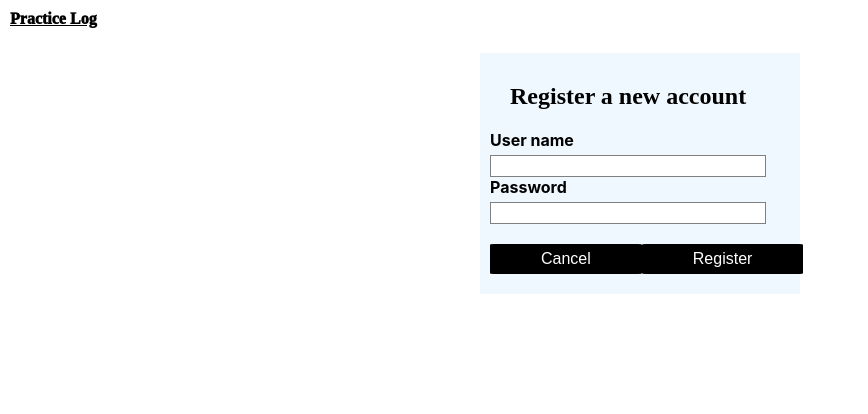
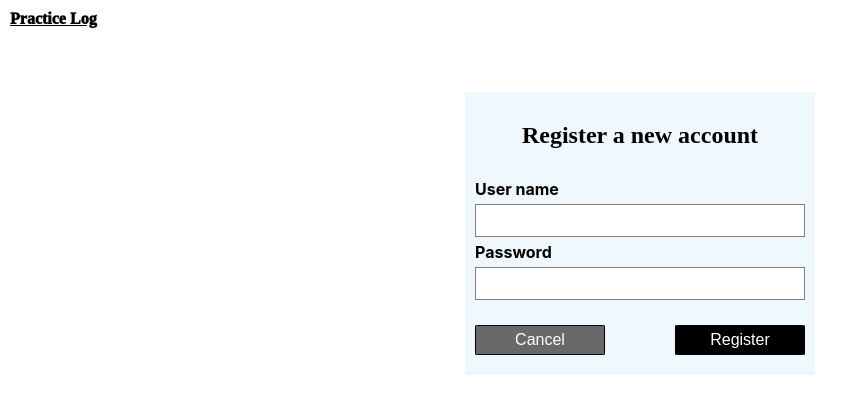
Before and after one commit to devlewis/practice-log-client, a React (Create React App) app: page /register in a window 1280 px wide. Shown: the top 414 px of the page, without its empty margins (0-868 px from the left). Built offline with nearby package versions, Linux system fonts and the light colour scheme; a web font is replaced by a local one.

Commit message:
fix day form

```diff
--- a/src/components/App/App.css
+++ b/src/components/App/App.css
@@ -1,3 +1,15 @@
+* {
+  margin: 0;
+  padding: 0;
+}
+*, *:before, *:after {
+box-sizing: inherit;
+}
+
+body {
+  box-sizing: border-box;
+}
+
 .App_header {
   display: flex;
   justify-content: space-between;
@@ -8,6 +20,7 @@
   text-decoration: underline;
   font-weight: 1000;
   color: black;
+  margin-bottom: 1em;
 }
 
 .header_link:hover .header_link:visited {
@@ -23,9 +36,7 @@
 
 .toprowbtns {
   align-self: baseline;
-  font-size: 0.9em;
   height: auto;
-  width: fit-content;
 }
 
 button {
@@ -34,9 +45,9 @@ button {
   background-color: black;
   font-size: 1em;
   border-radius: 3%;
-  padding: 5px 50px;
+  padding: .3em .75em;
   margin: auto;
-  width: 100%;
+  width:10em;
 }
 
 button[disabled] {
@@ -46,6 +57,23 @@ button[disabled] {
 button[disabled]:hover {
   background-color: red;
   color: white;
+}
+
+label {
+  font-weight: 700;
+  color: black;
+  margin-bottom: 5px;
+}
+
+input,
+select {
+  font-size: 1.1em;
+  padding: 5px;
+}
+
+input,
+label {
+  width: 100%;
 }
 
 .start {
@@ -58,12 +86,14 @@ body {
   font-family: "Roboto", serif;
 }
 
-@media screen and (min-width: 415px) {
+@media screen and (min-width: 411px) {
   .App_header {
-    margin-bottom: 0;
+    margin-bottom: 2em;
   }
 
-  button:hover {
+  button:hover{
     cursor: pointer;
+    -webkit-box-shadow: 5px 5px 5px -5px #000000;
+    box-shadow: 5px 5px 5px -5px #000000;
   }
 }
--- a/src/components/Day/Day.css
+++ b/src/components/Day/Day.css
@@ -5,7 +5,10 @@
   border-radius: 2%;
   width: 80px;
   height: 140px;
-  margin-bottom: 20px;
+  margin: 10px 0;
+  background-color: white;
+  -webkit-box-shadow: 5px 5px 15px -5px #000000;
+  box-shadow: 5px 5px 15px -5px #000000;
 }
 
 .day_box .hours {
@@ -17,7 +20,7 @@
 }
 
 .day_box .big {
-  font-size: 14px;
+  font-size: .7em;
   margin-bottom: 0;
   margin-top: 3px;
 }
@@ -69,6 +72,10 @@
     width: 100px;
     height: 150px;
   }
+
+  .day_box .big {
+    font-size: .9em;
+}
 }
 
 @media screen and (min-width: 768px) {
@@ -76,4 +83,7 @@
     width: 90px;
     height: 135px;
   }
+  .day_box .big {
+    font-size: .8em;
 }
+}
--- a/src/components/DayForm/DayForm.css
+++ b/src/components/DayForm/DayForm.css
@@ -3,8 +3,16 @@
   font-size: 1em;
 }
 
+.selects {
+  margin: 1em 0 1.5em;
+}
+
 .required_box {
-  margin-bottom: 10px;
+  margin-bottom: 1em;
+}
+
+.required_box h2 {
+  margin: .5em 0;
 }
 
 .optional_box {
@@ -20,7 +28,6 @@
 }
 
 select {
-  font-size: 18px;
   border: 1px solid black;
   margin-left: 5px;
 }
@@ -64,6 +71,10 @@ select {
   justify-content: space-between;
 }
 
+.DayForm__buttons button:first-child {
+  background-color: dimgray;
+}
+
 @media screen and (min-width: 321px) {
   .DayForm__form {
     margin-top: 25px;
--- a/src/components/DayForm/DayForm.js
+++ b/src/components/DayForm/DayForm.js
@@ -121,6 +121,7 @@ class DayForm extends Component {
             <div className="error" role="alert">
               {error && <p>{error.message}</p>}
             </div>{" "}
+            <div className="selects">
               <label htmlFor="completed">Did you practice today?</label>
               <select
                 onChange={this.handleChangeCompleted}
@@ -129,14 +130,15 @@ class DayForm extends Component {
                 required
                 value={completed}
               >
-              <option value="false">No. :-(</option>
-              <option value="true">Yes!!!</option>
+                <option value="false">No</option>
+                <option value="true">Yes</option>
               </select>
+            </div>
           </div>
           {this.state.completed === "true" && (
             <section>
               <div>
-                <label htmlFor="actual_hours">How Many Hours?</label>
+                <label htmlFor="actual_hours">How many hours?</label>
                 <input
                   type="number"
                   name="actual_hours"
--- a/src/components/DayList/DayList.css
+++ b/src/components/DayList/DayList.css
@@ -4,6 +4,7 @@
   flex-wrap: wrap;
   align-content: flex-start;
   margin-bottom: 30px;
+  background-color: lightgray;
 }
 
 .daylisth1 {
@@ -47,8 +48,7 @@
   font-size: 1.25em;
   align-self: center;
   padding: 5px 10px;
-  margin-top: 10px;
-  margin-bottom: 15px;
+  margin:15px 0;
 }
 
 h1 {
@@ -57,11 +57,6 @@ h1 {
 }
 
 @media screen and (min-width: 415px) {
-  .tothours {
-    align-self: flex-end;
-    margin-top: 0px;
-    margin-bottom: 10px;
-  }
 
   .toprow {
     margin-bottom: 0px;
@@ -69,5 +64,6 @@ h1 {
 
   .fa-2x:hover {
     color: gray;
+    cursor: pointer;
   }
 }
--- a/src/components/Home/Home.css
+++ b/src/components/Home/Home.css
@@ -101,13 +101,6 @@
   font-size: 2.5em;
 }
 
-.container_home {
-  display: flex;
-  flex-direction: column;
-  justify-content: center;
-  align-items: center;
-}
-
 .container_loggedin {
   height: 40vh;
   display: flex;
@@ -140,8 +133,7 @@
 }
 
 .rgstrbutton {
-  margin-top: 3em;
-  width: fit-content;
+  margin-top: 2em;
 }
 
 .pinfo {
@@ -164,9 +156,6 @@ h1 {
   height: 75px;
   margin-bottom: 10px;
   margin-right: 5px;
-}
-
-.day_box_DECO p {
   font-size: 8px;
 }
 
@@ -177,8 +166,8 @@ h1 {
 }
 
 .stand {
-  height: 80px;
-  margin-top: 0.75em;
+  height: 60px;
+  margin-bottom: 20px;
 }
 
 .tiny {
@@ -219,10 +208,6 @@ h1 {
     margin: 40px 0 0 20px;
   }
 
-  .App_header {
-    margin-bottom: 25px;
-  }
-
   .container_loggedin {
     height: 30vh;
     justify-content: space-evenly;
--- a/src/components/LoginForm/LoginForm.css
+++ b/src/components/LoginForm/LoginForm.css
@@ -5,6 +5,10 @@
   display: flex;
   flex-direction: column;
   justify-content: space-evenly;
+}
+
+.LoginForm button {
+  width: 100%
 }
 
 .LoginForm p {
@@ -16,17 +20,6 @@
   margin-bottom: 1.5em;
 }
 
-label {
-  font-weight: 700;
-  color: black;
-  margin-bottom: 5px;
-}
-
-input,
-label {
-  width: 90%;
-  font-size: 1em;
-}
 
 .LoginForm .red {
   color: red;
@@ -38,10 +31,3 @@ label {
 .daybox_DECO a {
   text-decoration: none;
 }
-
-/* @media screen and (min-width: 415px) {
-  .LoginForm p,
-  label,
-  input {
-    font-size: 0.9em;
-  } */
--- a/src/components/RegistrationForm/RegistrationForm.css
+++ b/src/components/RegistrationForm/RegistrationForm.css
@@ -4,21 +4,25 @@
 
 .RegistrationForm {
   background-color: aliceblue;
-  padding: 10px 10px 10px 10px;
+  padding: 10px;
   width: 300px;
-  margin: auto;
+  margin: 4em auto;
   display: flex;
   flex-direction: column;
 }
 
 .RegistrationForm h2 {
-  margin: 20px 20px;
+  margin: 20px 0 30px;
+  text-align: center;
 }
 
 .RegistrationForm .user_name input,
 .RegistrationForm .password input {
-  margin-top: 5px;
+  margin: 5px 0;
   border: 1px solid gray;
+  display: flex;
+  flex-direction: column;
+  width: 100%;
 }
 
 .restrbuttonrow {
@@ -27,3 +31,19 @@
   flex-direction: row;
   justify-content: space-between;
 }
+
+.restrbuttonrow button {
+  margin: 0;
+  width: 130px;
+  text-align: center;
+}
+
+.restrbuttonrow button:first-child {
+  background-color: dimgray;
+}
+
+@media screen and (min-width: 411px) {
+  .RegistrationForm {
+    width: 350px;
+  }
+}
--- a/src/components/RegistrationForm/RegistrationForm.js
+++ b/src/components/RegistrationForm/RegistrationForm.js
@@ -4,7 +4,7 @@ import "./RegistrationForm.css";
 
 export default class RegistrationForm extends Component {
   static defaultProps = {
-    onRegistrationSuccess: () => {},
+    onRegistrationSuccess: () => { },
   };
 
   state = { error: null, user_name: "", password: "" };
```
Lines whose indentation alone changed are shown as unchanged.
